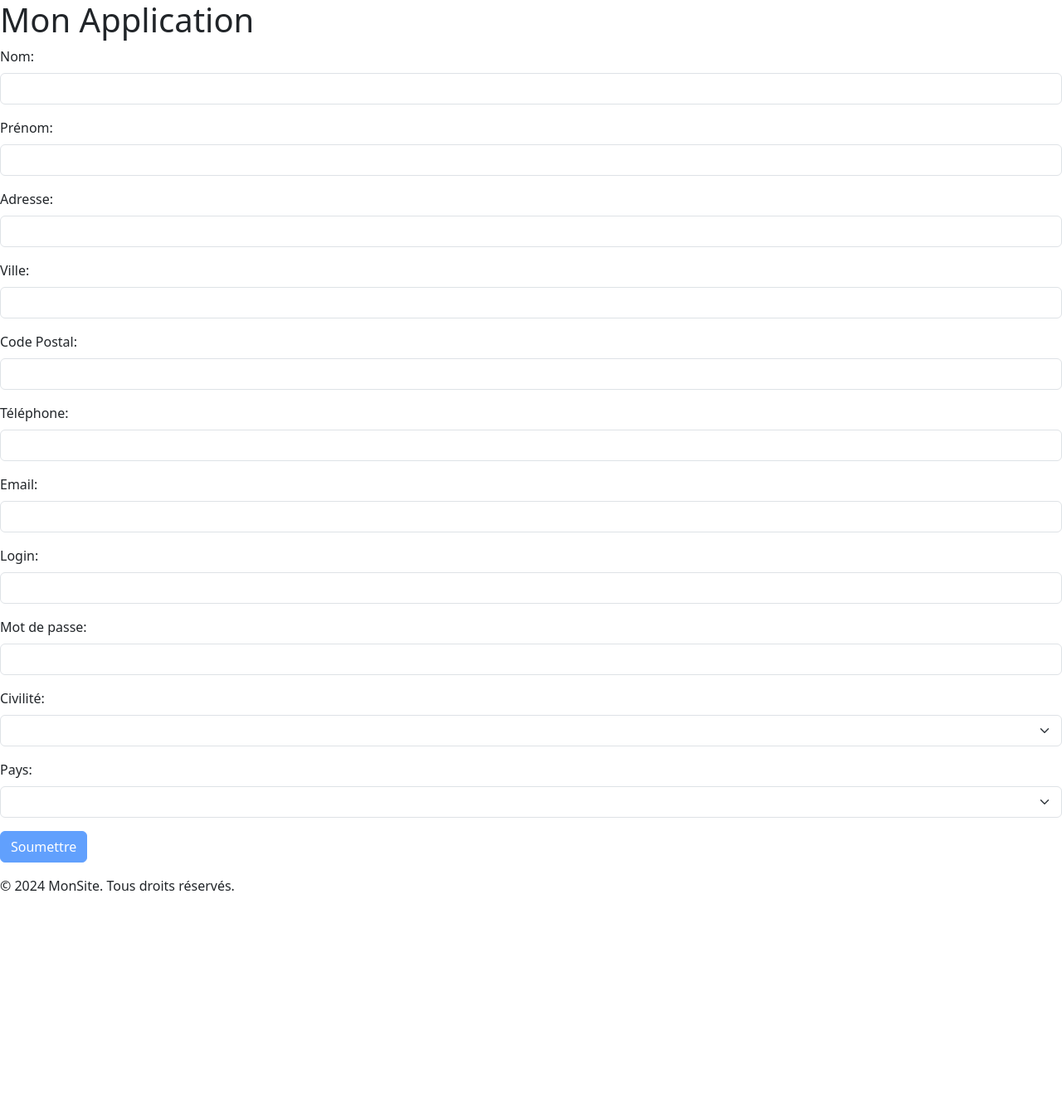
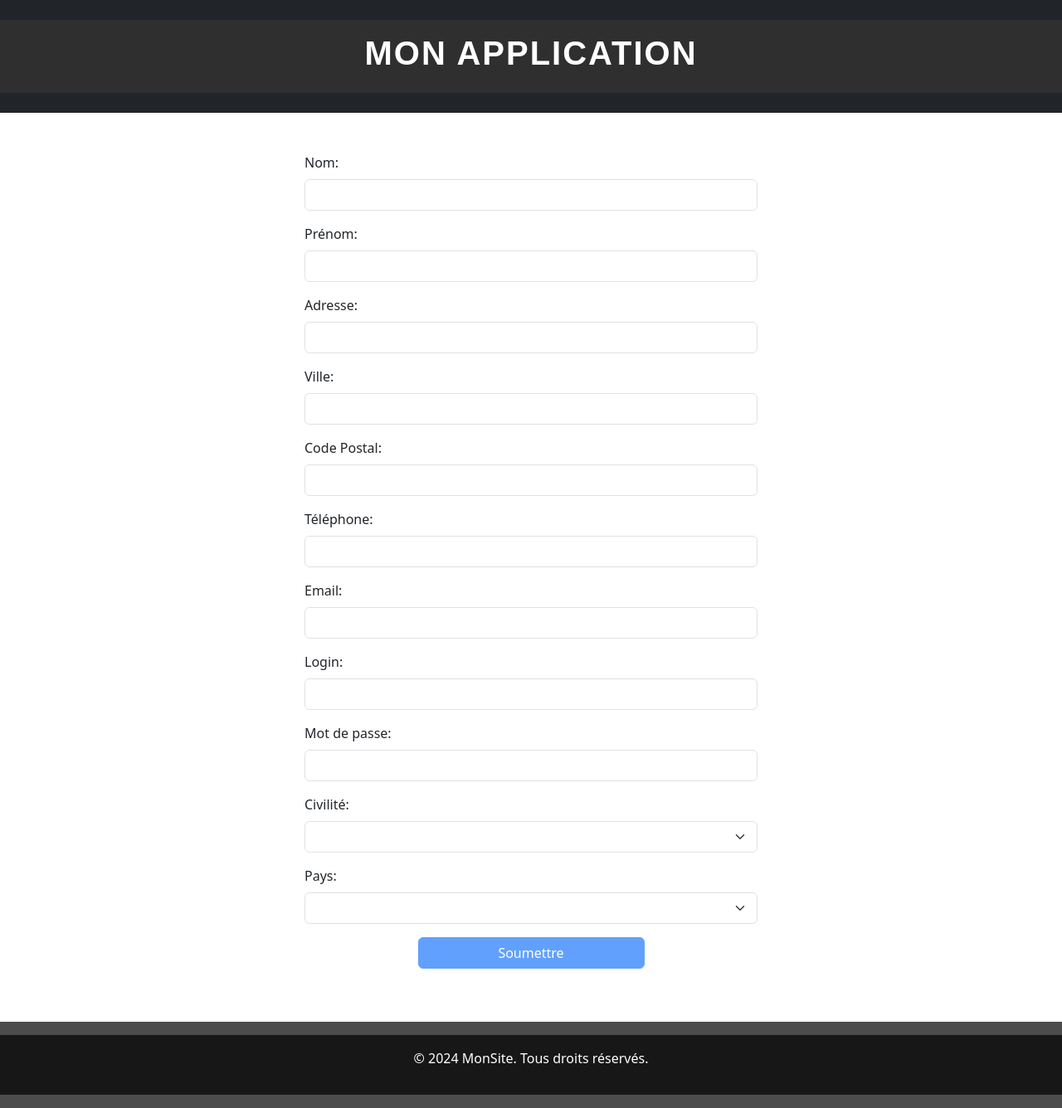
Before and after one commit to Ricdrum14/TP02_ANNIS_Ricardo, an Angular app: page / in a window 1280 px wide. Shown: the whole page at 83% size. Before the commit the page ends 1096 px from the top, so only its background shows below. Built offline with nearby package versions, Linux system fonts and the light colour scheme.

Commit message:
Ajout des Modifications et mise a jour 4 oct 2024 14:26

```diff
--- a/src/app/compte-formulaire/compte-formulaire.component.html
+++ b/src/app/compte-formulaire/compte-formulaire.component.html
@@ -1,3 +1,7 @@
+<div class="container mt-5">
+  <div class="row justify-content-center">
+    <div class="col-md-6">
+
           <form (ngSubmit)="onSubmit(clientForm)" #clientForm="ngForm" class="needs-validation" novalidate>
             <!-- Nom -->
             <div class="mb-3">
@@ -126,8 +130,12 @@
             </div>
 
             <!-- Bouton de soumission -->
-   <div class="mb-3">
-     <button type="submit" class="btn btn-primary" [disabled]="clientForm.invalid">Soumettre</button>
+            <div class="mb-3 text-center">
+              <button type="submit" class="btn btn-primary w-50" [disabled]="clientForm.invalid">Soumettre</button>
             </div>
 
           </form>
+
+      </div>
+  </div>
+</div>
--- a/src/app/footer/footer.component.html
+++ b/src/app/footer/footer.component.html
@@ -1,3 +1,5 @@
-<footer>
-    <p>&copy; 2024 MonSite. Tous droits réservés.</p>
+<footer style="background-color: rgba(0,0, 0,0.7)" class=" text-center py-3 mt-5">
+    <div class="text-center  p-3" style="background-color: rgba(0,0, 0,0.7);">
+        <p class="text-white">&copy; 2024 MonSite. Tous droits réservés.</p>
+    </div>
 </footer>
--- a/src/app/recapitulatif/recapitulatif.component.css
+++ b/src/app/recapitulatif/recapitulatif.component.css
@@ -0,0 +1,10 @@
+.card-body p {
+    font-size: 1.1rem;  /* Taille légèrement plus grande */
+    margin-bottom: 10px; /* Espace entre les lignes */
+}
+
+.card-header h3 {
+    font-size: 1.5rem;
+    font-weight: bold;
+    letter-spacing: 1px;
+}
--- a/src/app/recapitulatif/recapitulatif.component.html
+++ b/src/app/recapitulatif/recapitulatif.component.html
@@ -1,5 +1,8 @@
-<div *ngIf="client">
+<div *ngIf="client" class="card mt-4">
+      <div class="card-header bg-dark text-white text-center">
         <h3>Récapitulatif des informations</h3>
+      </div>
+      <div class="card-body">
         <p><strong>Nom:</strong> {{ client.nom }}</p>
         <p><strong>Prénom:</strong> {{ client.prenom }}</p>
         <p><strong>Adresse:</strong> {{ client.adresse }}</p>
@@ -11,3 +14,4 @@
         <p><strong>Login:</strong> {{ client.login }}</p>
         <p><strong>Pays:</strong> {{ client.pays }}</p>
       </div>
+</div>
--- a/src/app/tetiere/tetiere.component.css
+++ b/src/app/tetiere/tetiere.component.css
@@ -0,0 +1,7 @@
+.custom-font {
+    font-family: 'Arial', sans-serif;
+    font-size: 2.5rem;
+    font-weight: bold; /* Épaissir le texte */
+    text-transform: uppercase; /* Convertir le texte en majuscules */
+    letter-spacing: 2px; /* Espacer légèrement les lettres */
+}
--- a/src/app/tetiere/tetiere.component.html
+++ b/src/app/tetiere/tetiere.component.html
@@ -1,3 +1,5 @@
-<header>
-    <h1>Mon Application</h1>
-  </header>
+<header class="bg-dark text-center text-lg-start py-4 mb-5">
+  <div class="text-center p-3" style="background-color: rgba(50, 50, 50, 0.8);">
+      <h1 class="text-white custom-font">Mon Application</h1>
+  </div>
+</header>
--- a/src/app/tetiere/tetiere.component.ts
+++ b/src/app/tetiere/tetiere.component.ts
@@ -1,11 +1,11 @@
-import { Component } from '@angular/core';
+import { Component, ViewEncapsulation } from '@angular/core';
 
 @Component({
   selector: 'app-tetiere',
   standalone: true,
   imports: [],
   templateUrl: './tetiere.component.html',
-  styleUrl: './tetiere.component.css'
+  styleUrls: ['./tetiere.component.css']
 })
 export class TetiereComponent {
 
```
Lines whose indentation alone changed are shown as unchanged.
